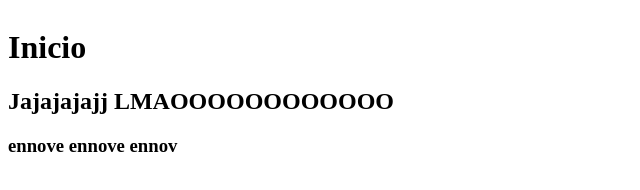
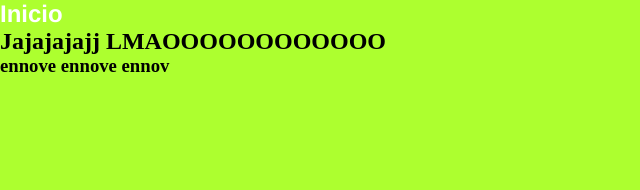
Before and after one commit to FloraSav22/Vivero-test, a plain HTML site: page index.html in a window 1280 px wide. Shown: the whole page, without its empty margins (0-640 px from the left). Drawn offline with Linux system fonts and the light colour scheme.

Commit message:
Agrego CSS

```diff
--- a/css/style.css
+++ b/css/style.css
@@ -0,0 +1,15 @@
+* {
+    padding: 0;
+    margin: 0;
+}
+
+h1 {
+    font-family: 'Helvetica';
+    color: white;
+    font-weight: 700;
+    font-size: 24px;
+}
+
+body {
+    background-color: greenyellow;
+}
--- a/index.html
+++ b/index.html
@@ -2,6 +2,7 @@
 <head>
     <meta charset="UTF-8">
     <meta name="viewport" content="width=device-width, initial-scale=1.0">
+    <link rel="stylesheet" href="./css/style.css">
     <title>Ennove el Git</title>
 </head>
 <body>
```
